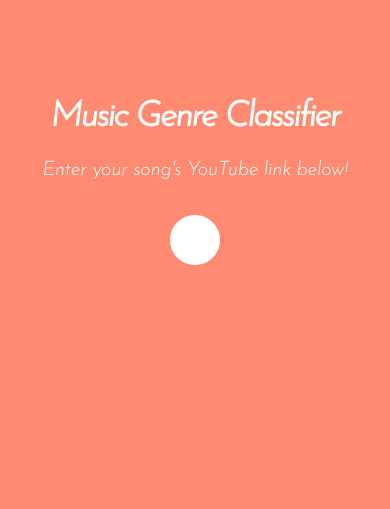
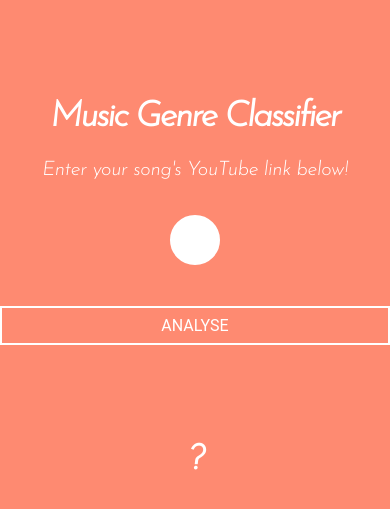
Before and after one commit to tonyarris/genre_classifier, a Flask app: page / in a window 390 px wide. Shown: the top 509 px of the page. Run offline with Flask 2, Linux system fonts and the light colour scheme; some libraries are stand-ins or nearby versions.

Commit message:
added analyse button to frontend and linked backend with jquery

```diff
--- a/app.py
+++ b/app.py
@@ -1,21 +1,26 @@
 from flask import Flask
 from flask_restful import Api, Resource, reqparse
-from flask import render_template, request
+from flask import render_template, request, jsonify
 from main import full_prediction
+import json
 
 app = Flask(__name__)
 api = Api(app)
 
-# render homepage
-@app.route('/')
+@app.route('/analyse', methods=['GET'])
+def analyse():
+    link = request.args.get('link', type=str)
+    result = full_prediction(link)
+    return jsonify(result=result)
+
+@app.route('/', methods=['GET'])
 def home():
-    return render_template('index.html')
-
-@app.route('/predict', methods=['POST'])
-def predict():
-    link =request.form['link']
-    result = full_prediction(link)
-    return {"data": result}, 200
+    if request.method == 'GET':
+        return render_template('index.html')
+    if request.method == 'POST':
+        link = request.form.to_dict()
+        result = full_prediction(link['link'])
+        return jsonify({"data": result})
 
 if __name__ == "__main__":
     app.run(debug=True)
--- a/templates/index.html
+++ b/templates/index.html
@@ -1,4 +1,4 @@
-<!--Frontend based on the work of https://codepen.io/tommysmall92 and https://codepen.io/menelaosly-->
+<!--Frontend searchbar based on the work of https://codepen.io/menelaosly and https://fdossena.com/?-->
 <!DOCTYPE html>
 <html lang="en">
 <meta charset="UTF-8">
@@ -7,6 +7,7 @@
 <link rel="stylesheet" href="https://use.fontawesome.com/releases/v5.3.1/css/all.css" integrity="sha384-mzrmE5qonljUremFsqc01SB46JvROS7bZs3IO2EmfFsd15uHvIt+Y8vEf7N7fWAU" crossorigin="anonymous">
 <link rel="preconnect" href="https://fonts.gstatic.com">
 <link href="https://fonts.googleapis.com/css2?family=Josefin+Sans:ital,wght@1,300&display=swap" rel="stylesheet">
+<link rel="shortcut icon" href="{{ url_for('static', filename='favicon.ico') }}">
 <style>
 body
   {
@@ -99,24 +100,78 @@
     background: #07051a;
     color: white;
 }
+a.button2{
+display:inline-block;
+padding:0.5em 3em;
+border:0.16em solid #FFFFFF;
+margin:0 0.3em 0.3em 0;
+box-sizing: border-box;
+text-decoration:none;
+text-transform:uppercase;
+font-family:'Roboto',sans-serif;
+font-weight:400;
+color:#FFFFFF;
+text-align:center;
+transition: all 0.15s;
+}
+a.button2:hover{
+color:#DDDDDD;
+border-color:#DDDDDD;
+}
+a.button2:active{
+color:#BBBBBB;
+border-color:#BBBBBB;
+}
+@media all and (max-width:30em){
+a.button2{
+display:block;
+margin:0.4em auto;
+}
+}
 </style>
-<script src=""></script>
+<!--import jquery-->
+<script src="//ajax.googleapis.com/ajax/libs/jquery/1.9.1/jquery.min.js"></script>
+<script>window.jQuery || document.write('<script src="{{url_for('static', filename='jquery.js') }}">\x3C/script>')</script>
+<script type=text/javascript>
+  $SCRIPT_ROOT = {{ request.script_root|tojson|safe }};
+</script>
 
 <body>
 <div class="container">
-		<h1>Music Genre Classifier</h1>
+		<h1 id="title">Music Genre Classifier</h1>
 		<h2>Enter your song's YouTube link below!</h2>
 
 <!--input form-->
-<form action="/predict", method= "post">
+<form id='linkForm'>
   <label for="link"></label>
-  <input type="search" id="link" name="link" value="Link..."><br>
+  <input type="search" id="link" name='link' value="Link..."><br>
 </form>
+    <div style="text-align: center">
+    <p><a href="#" class="button2" id="analyse">Analyse</a>
+    </p>
+    </div>
 </div>
 
-<!--TODO add loading icon/page-->
+<div class="container">
+    <h1 id=result>?</h1>
+</div>
 
-<!--TODO parse response and display on page-->
+<!--handle button submission-->
+<script type=text/javascript>
+  $(function() {
+    $('a#analyse').bind('click', function() {
+      $.getJSON($SCRIPT_ROOT + '/analyse', {
+        link: $('#link').val()
+      }, function(data) {
+        $("#result").text(data.result);
+      });
+      return false;
+    });
+  });
+</script>
+
+</script>
+
 
 </body>
 </html>
```
Also changed, not shown: data/data_test.json, readme.md.
